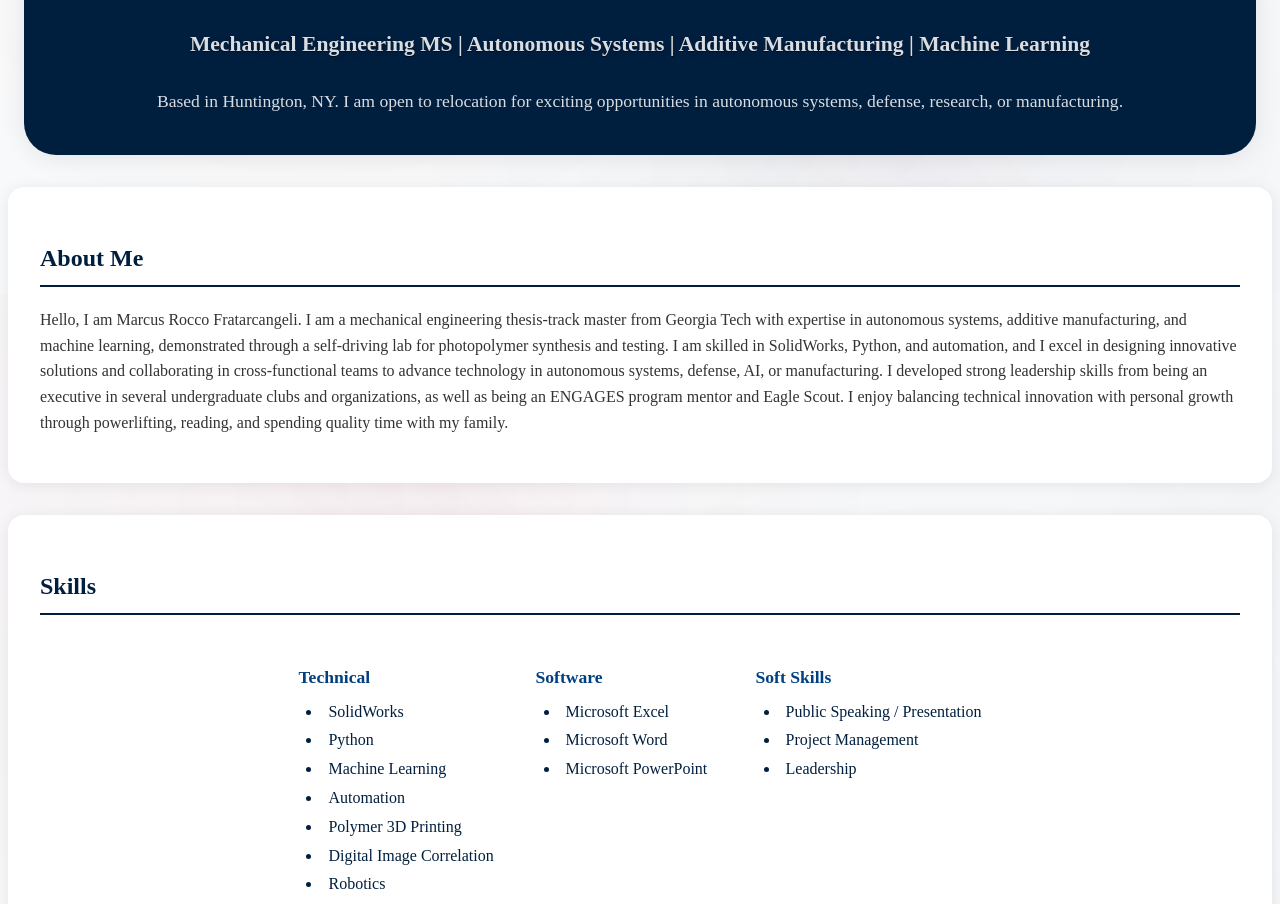
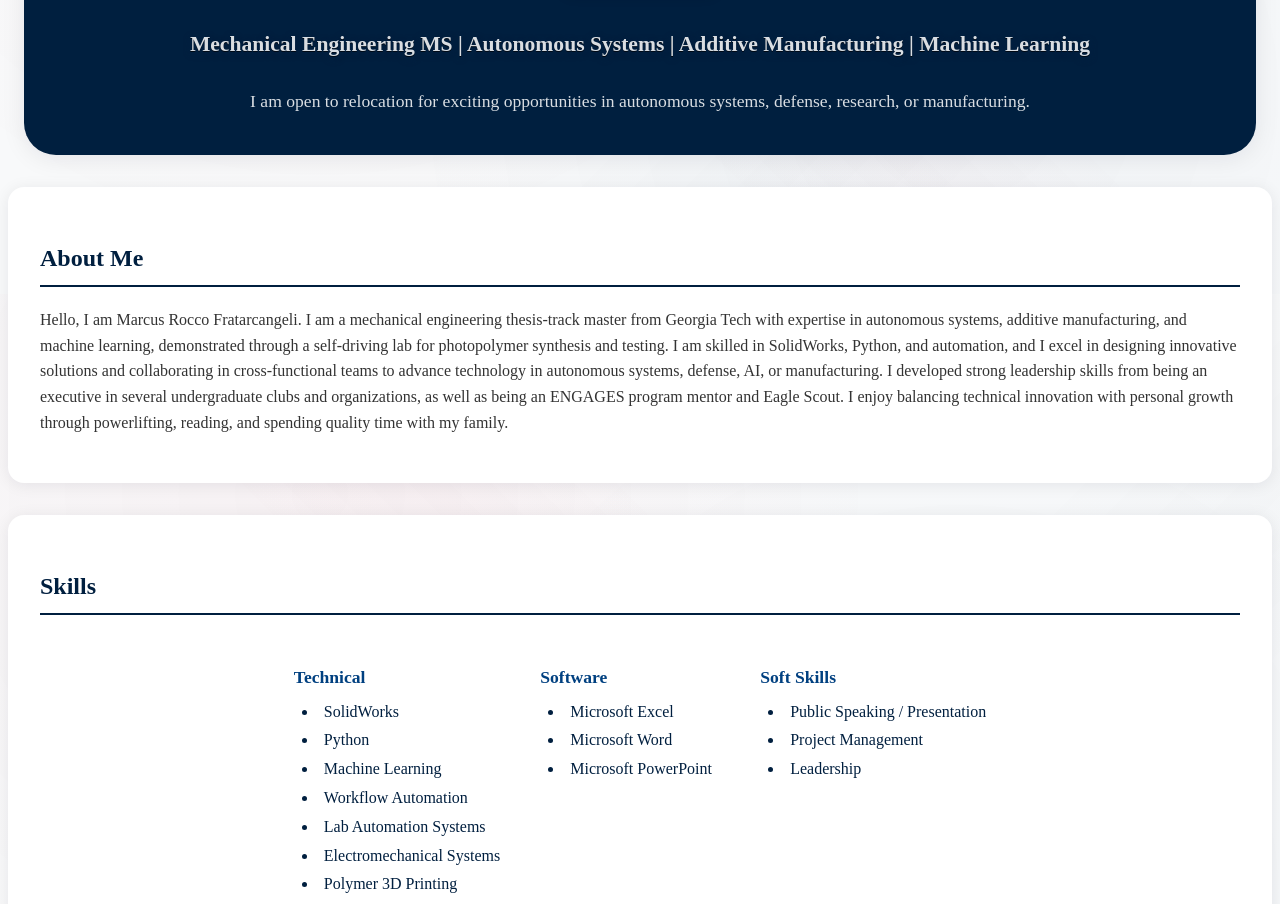
Before and after one commit to marcusroccofrat/marcusroccofrat.github.io, a plain HTML site: page index.html in a window 1280 px wide. Shown: the part 506-1410 px from the top of the page. Drawn offline with Linux system fonts and the light colour scheme.

Commit message:
small changes to skills/loc

```diff
--- a/index.html
+++ b/index.html
@@ -51,7 +51,7 @@
     <img src="assets/profile.jpg" alt="Marcus Rocco Fratarcangeli Profile Photo" class="profile-image hero-image">
     <h2 class="typewriter-bg"><span class="typewriter" id="typewriter-text"></span></h2>
     <p class="hero-subtext hero-subtext-large">Mechanical Engineering MS | Autonomous Systems | Additive Manufacturing | Machine Learning</p>
-    <p class="hero-subtext">Based in Huntington, NY. I am open to relocation for exciting opportunities in autonomous systems, defense, research, or manufacturing.</p>
+    <p class="hero-subtext">I am open to relocation for exciting opportunities in autonomous systems, defense, research, or manufacturing.</p>
   </section>
   <section id="about" class="card" data-animate>
     <h2>About Me</h2>
@@ -66,7 +66,9 @@
           <li>SolidWorks</li>
           <li>Python</li>
           <li>Machine Learning</li>
-          <li>Automation</li>
+          <li>Workflow Automation</li>
+          <li>Lab Automation Systems</li>
+          <li>Electromechanical Systems</li>
           <li>Polymer 3D Printing</li>
           <li>Digital Image Correlation</li>
           <li>Robotics</li>
```
